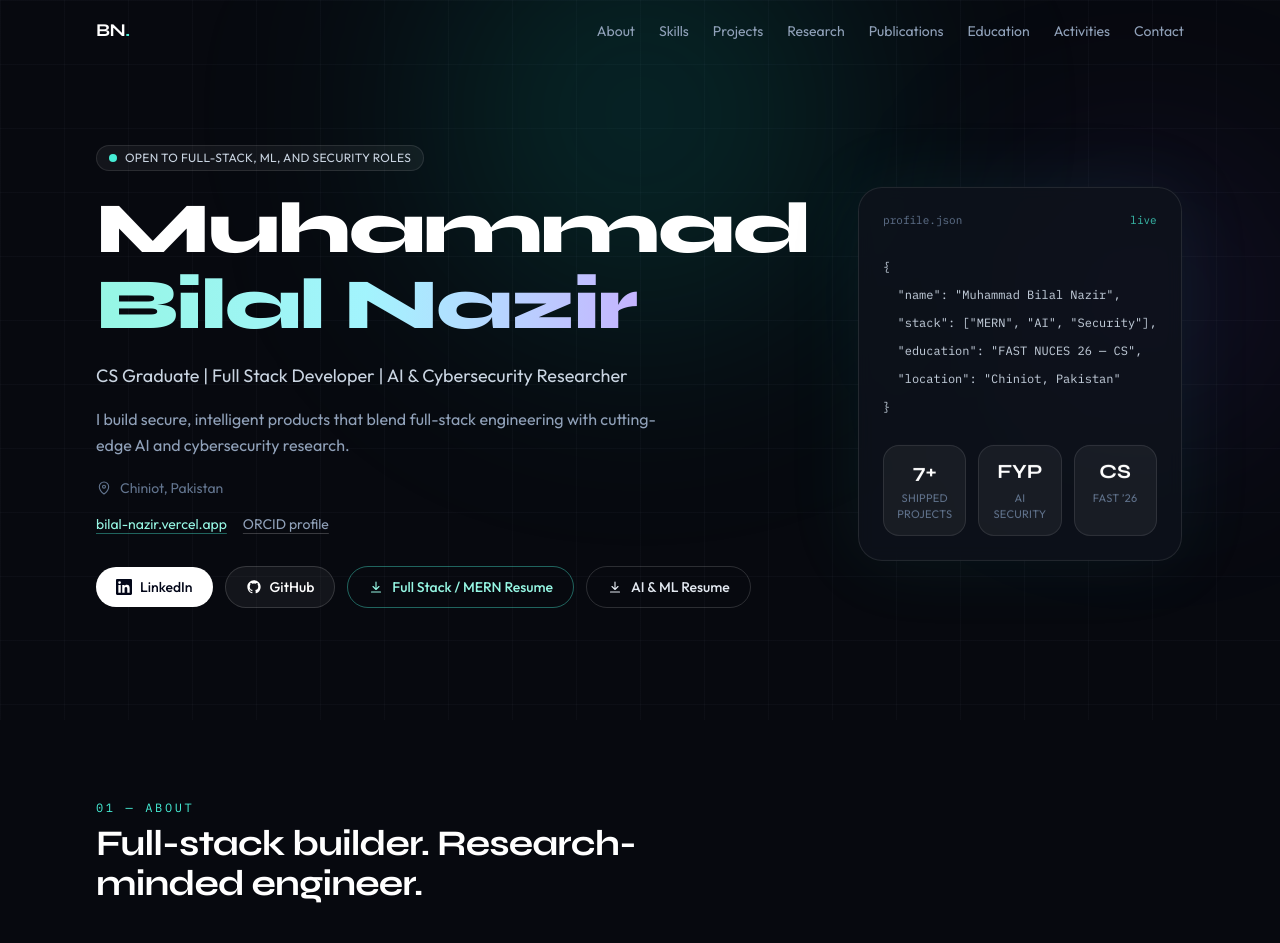
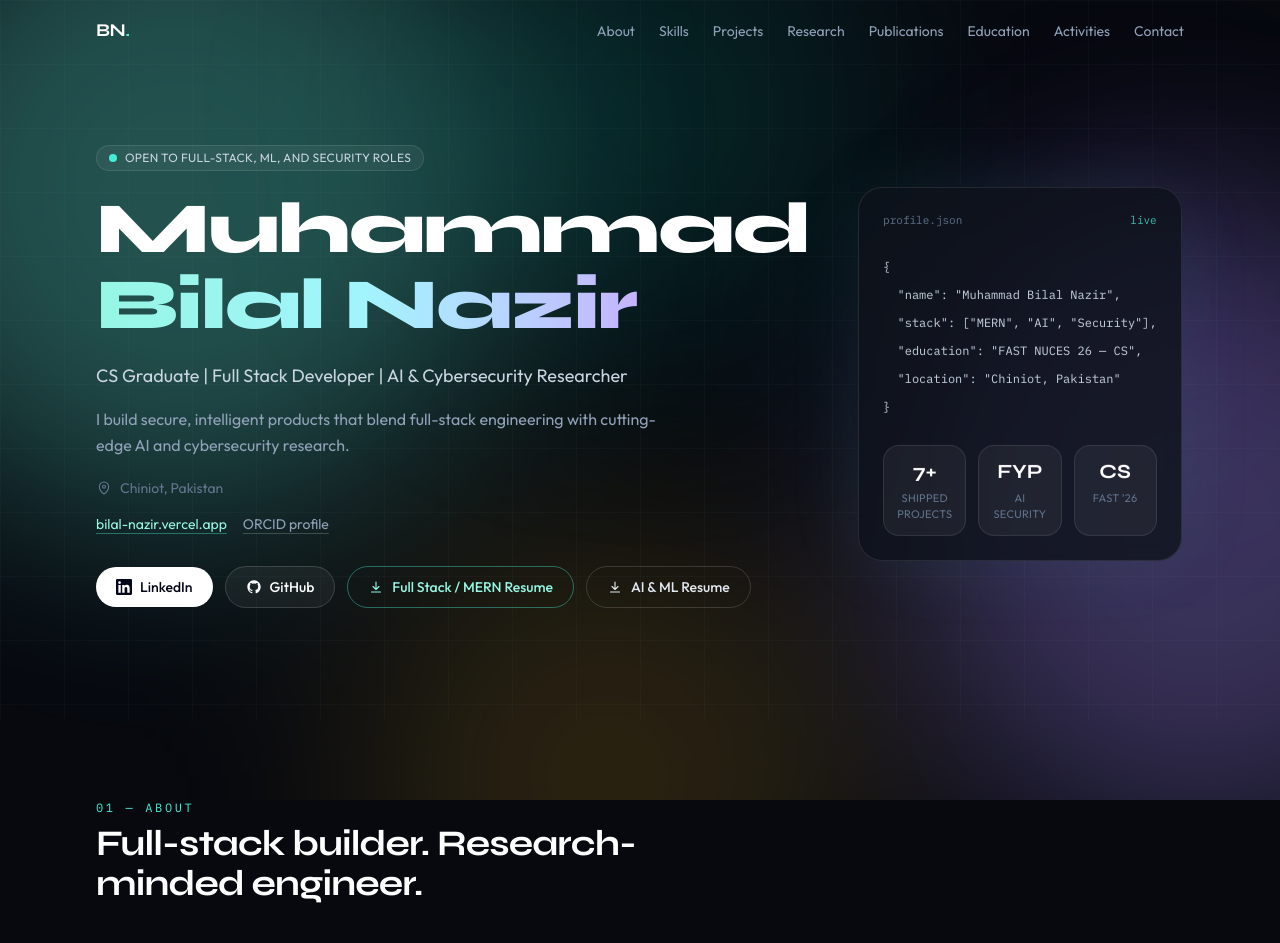
Before and after one commit to Bilal-Nazir-3360/portfolio, a React (Vite) app: page / in a window 1280 px wide. Shown: the top 943 px of the page. Built offline with nearby package versions, Linux system fonts and the light colour scheme.

Commit message:
feat: redesign foundation (palette, reveal, background glow)

```diff
--- a/package.json
+++ b/package.json
@@ -11,7 +11,7 @@
   },
   "dependencies": {
     "emailjs-com": "^3.2.0",
-    "framer-motion": "^14.0.0",
+    "framer-motion": "^14.14.0",
     "react": "^19.2.8",
     "react-dom": "^19.2.8"
   },
--- a/src/App.jsx
+++ b/src/App.jsx
@@ -1,6 +1,8 @@
 import About from "./components/About"
 import Activities from "./components/Activities"
+import BackgroundGlow from "./components/BackgroundGlow"
 import Contact from "./components/Contact"
+import CursorGlow from "./components/CursorGlow"
 import Education from "./components/Education"
 import Footer from "./components/Footer"
 import Hero from "./components/Hero"
@@ -12,7 +14,10 @@ import Skills from "./components/Skills"
 
 export default function App() {
   return (
-    <div className="bg-[#07090f]">
+    <div className="relative isolate bg-[#07090f]">
+      <BackgroundGlow />
+      <CursorGlow />
+      <div className="relative z-10">
         <Navbar />
         <main>
           <Hero />
@@ -27,5 +32,6 @@ export default function App() {
         </main>
         <Footer />
       </div>
+    </div>
   )
 }
--- /dev/null
+++ b/src/components/BackgroundGlow.jsx
@@ -0,0 +1,9 @@
+export default function BackgroundGlow() {
+  return (
+    <div className="background-glow" aria-hidden="true">
+      <div className="background-glow__blob background-glow__blob--teal" />
+      <div className="background-glow__blob background-glow__blob--violet" />
+      <div className="background-glow__blob background-glow__blob--amber" />
+    </div>
+  )
+}
--- /dev/null
+++ b/src/components/CursorGlow.jsx
@@ -0,0 +1,38 @@
+import { useEffect, useState } from "react"
+import { useReducedMotion } from "framer-motion"
+
+export default function CursorGlow() {
+  const shouldReduceMotion = useReducedMotion()
+  const [position, setPosition] = useState(null)
+  const [hasFinePointer, setHasFinePointer] = useState(false)
+
+  useEffect(() => {
+    const pointerQuery = window.matchMedia("(hover: hover) and (pointer: fine)")
+    const updatePointerSupport = () => setHasFinePointer(pointerQuery.matches)
+
+    updatePointerSupport()
+    pointerQuery.addEventListener("change", updatePointerSupport)
+    return () => pointerQuery.removeEventListener("change", updatePointerSupport)
+  }, [])
+
+  useEffect(() => {
+    if (!hasFinePointer || shouldReduceMotion) return undefined
+
+    const handleMouseMove = (event) => {
+      setPosition({ x: event.clientX, y: event.clientY })
+    }
+
+    window.addEventListener("mousemove", handleMouseMove, { passive: true })
+    return () => window.removeEventListener("mousemove", handleMouseMove)
+  }, [hasFinePointer, shouldReduceMotion])
+
+  if (!hasFinePointer || shouldReduceMotion || !position) return null
+
+  return (
+    <div
+      className="cursor-glow"
+      aria-hidden="true"
+      style={{ left: position.x, top: position.y }}
+    />
+  )
+}
--- a/src/components/Reveal.jsx
+++ b/src/components/Reveal.jsx
@@ -1,12 +1,18 @@
-import { motion } from "framer-motion"
+import { motion, useReducedMotion } from "framer-motion"
 
 export default function Reveal({ children, className = "", delay = 0 }) {
+  const shouldReduceMotion = useReducedMotion()
+
   return (
     <motion.div
-      initial={{ opacity: 0, y: 28 }}
+      initial={shouldReduceMotion ? false : { opacity: 0, y: 28 }}
       whileInView={{ opacity: 1, y: 0 }}
       viewport={{ once: true, amount: 0.18 }}
-      transition={{ duration: 0.7, ease: "easeOut", delay: delay / 1000 }}
+      transition={
+        shouldReduceMotion
+          ? { duration: 0 }
+          : { duration: 0.7, ease: "easeOut", delay: delay / 1000 }
+      }
       className={className}
     >
       {children}
--- a/src/index.css
+++ b/src/index.css
@@ -1,4 +1,12 @@
 @import "tailwindcss";
+
+:root {
+  --color-background: #07090f;
+  --color-teal: #5eead4;
+  --color-violet: #a78bfa;
+  --color-amber: #fbbf24;
+  --accent-gradient: linear-gradient(110deg, var(--color-teal), var(--color-violet), var(--color-amber));
+}
 
 @theme {
   --font-sans: "Outfit", ui-sans-serif, system-ui, sans-serif;
@@ -10,6 +18,7 @@
   --color-mint: #5eead4;
   --color-mint-dim: #2dd4bf;
   --color-violet: #a78bfa;
+  --color-amber: #fbbf24;
 }
 
 html {
@@ -27,6 +36,59 @@ body {
 
 #root {
   background: var(--color-ink);
+}
+
+.background-glow {
+  position: fixed;
+  inset: 0;
+  z-index: 0;
+  overflow: hidden;
+  pointer-events: none;
+  opacity: 0.32;
+}
+
+.background-glow__blob {
+  position: absolute;
+  width: min(52vw, 680px);
+  aspect-ratio: 1;
+  border-radius: 9999px;
+  filter: blur(110px);
+  animation: glow-drift 24s ease-in-out infinite alternate;
+}
+
+.background-glow__blob--teal {
+  top: -18%;
+  left: -12%;
+  background: var(--color-teal);
+}
+
+.background-glow__blob--violet {
+  top: 28%;
+  right: -18%;
+  width: min(48vw, 620px);
+  background: var(--color-violet);
+  animation-delay: -8s;
+}
+
+.background-glow__blob--amber {
+  bottom: -28%;
+  left: 28%;
+  width: min(40vw, 500px);
+  background: var(--color-amber);
+  opacity: 0.45;
+  animation-delay: -16s;
+}
+
+.cursor-glow {
+  position: fixed;
+  z-index: 60;
+  width: 280px;
+  height: 280px;
+  border-radius: 9999px;
+  pointer-events: none;
+  transform: translate(-50%, -50%);
+  background: radial-gradient(circle, rgba(94, 234, 212, 0.12), rgba(167, 139, 250, 0.06) 38%, transparent 72%);
+  filter: blur(10px);
 }
 
 a,
@@ -82,6 +144,15 @@ button:hover,
   100% {
     transform: translate3d(0, 0, 0);
   }
+
+  @keyframes glow-drift {
+    0% {
+      transform: translate3d(-4%, -2%, 0) scale(0.94);
+    }
+    100% {
+      transform: translate3d(8%, 6%, 0) scale(1.08);
+    }
+  }
   50% {
     transform: translate3d(0, -14px, 0);
   }
@@ -105,3 +176,21 @@ button:hover,
 .animate-pulse-ring {
   animation: pulse-ring 2.4s ease-out infinite;
 }
+
+@media (prefers-reduced-motion: reduce) {
+  html {
+    scroll-behavior: auto;
+  }
+
+  .background-glow__blob,
+  .animate-float,
+  .animate-pulse-ring {
+    animation: none;
+  }
+}
+
+@media (hover: none), (pointer: coarse) {
+  .cursor-glow {
+    display: none;
+  }
+}
```
Also changed, not shown: 1 other file (tests, documents, lock files or other folders). Lines whose indentation alone changed are shown as unchanged.
